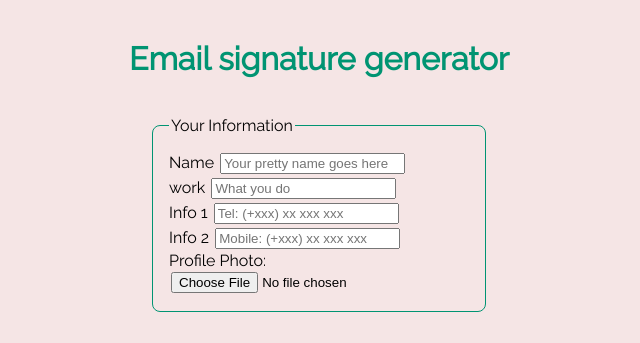
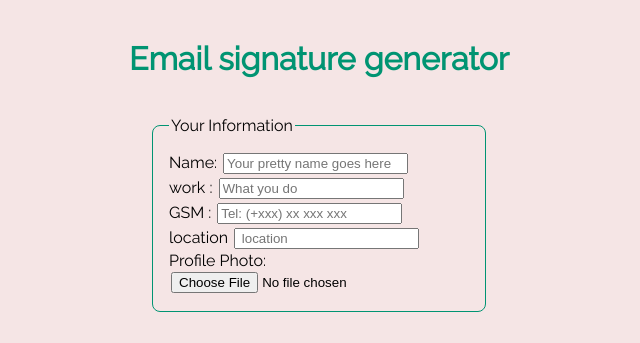
Before and after one commit to syrine-Hamdoun/email-signature-generator, a Node server app: page / in a window 1280 px wide. Shown: the top 343 px of the page, without its empty margins (321-961 px from the left). Run offline with Node 20, Linux system fonts and the light colour scheme.

Commit message:
changeinfo

```diff
--- a/views/index.ejs
+++ b/views/index.ejs
@@ -97,14 +97,14 @@ img {
    </br>
    <fieldset>
 		<legend>Your Information</legend>
-      <label for ="nm">Name </label>
+      <label for ="nm">Name:</label>
 			<input type = "text" name = "nm" id = "nm" required placeholder="Your pretty name goes here"><br/>
-      <label for ="pos">work </label>
+      <label for ="pos">work     :   </label>
 			<input type = "text" name = "pos" id = "pos" required placeholder="What you do"><br/>
-		<label for="tel">Info 1 </label>
-         <input type="text" name="tl" id = "tl" required placeholder="Tel: (+xxx) xx xxx xxx"> <br>
-		<label for="mobile">Info 2 </label>
-         <input type="text" name="mb" id = "mb" required placeholder="Mobile: (+xxx) xx xxx xxx"> <br>
+		<label for="tel">GSM :</label>
+         <input type="tel" name="tl" id = "tl" pattern="[0-9]{8}" required placeholder="Tel: (+xxx) xx xxx xxx"> <br>
+   	<label for="mobile">location </label>
+         <input type="text" name="mb" id = "mb" required placeholder=" location"> <br>
       <div>
             <label>Profile Photo:</label>
 
```
